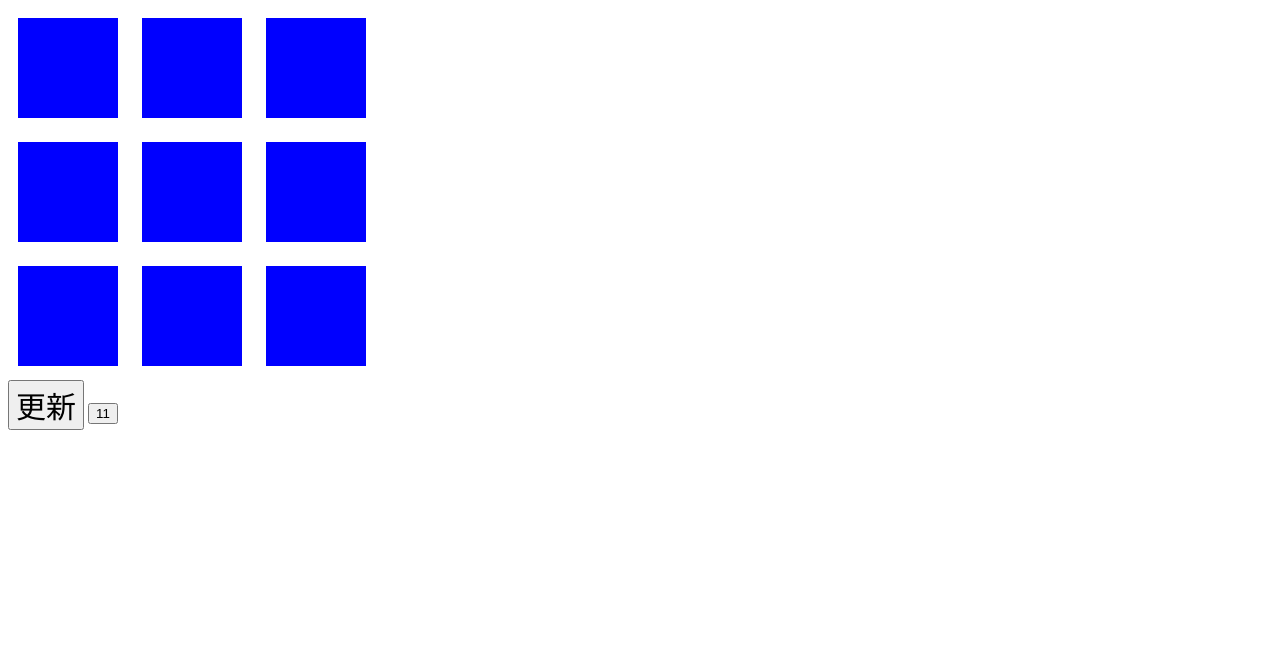
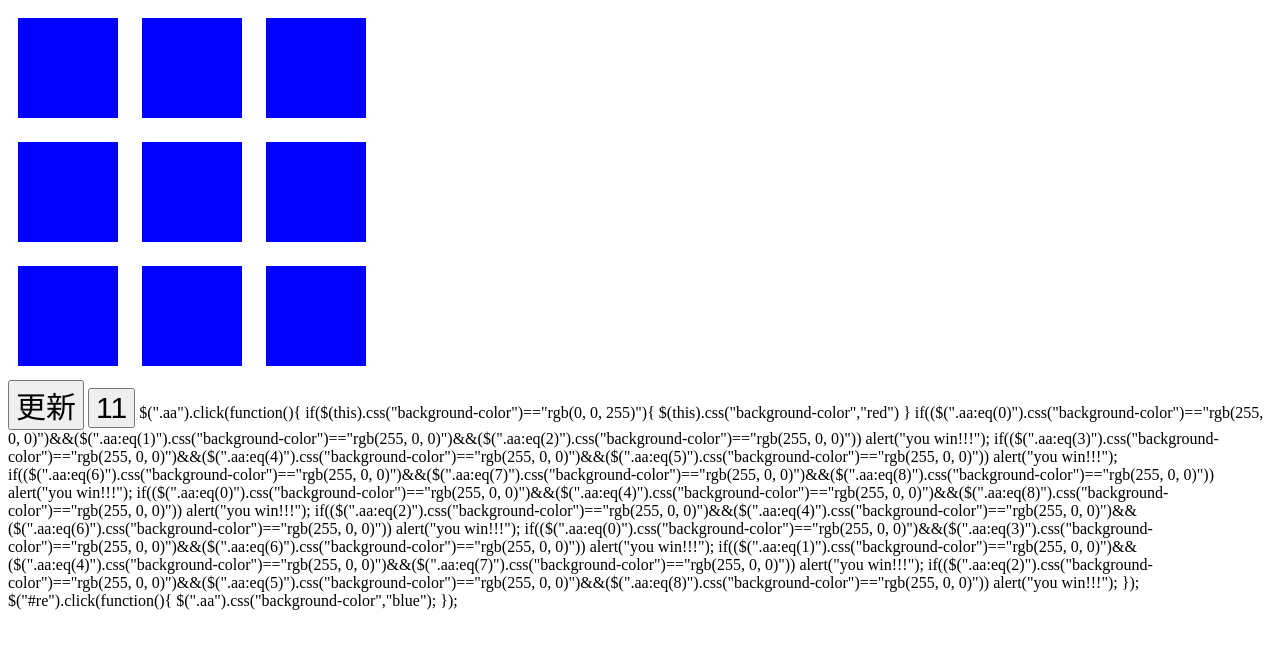
Before and after one commit to godffff/ILovemyteacher.github.io, a plain HTML site: page index.html in a window 1280 px wide. Drawn offline with Linux system fonts and the light colour scheme.

Commit message:
Update index.html

```diff
--- a/index.html
+++ b/index.html
@@ -27,7 +27,7 @@
     <div class="aa"></div>
     <div class="aa"></div><br>
     <input type="button" value="更新" id="re" style="font-size: 30px;">
-    <input type="button" value="11" onclick="location.href='pp.html'">
+    <input type="button" value="11" onclick="location.href='pp.html'" style="font-size: 30px;>
 </body>
 </html>
 <script>
```
